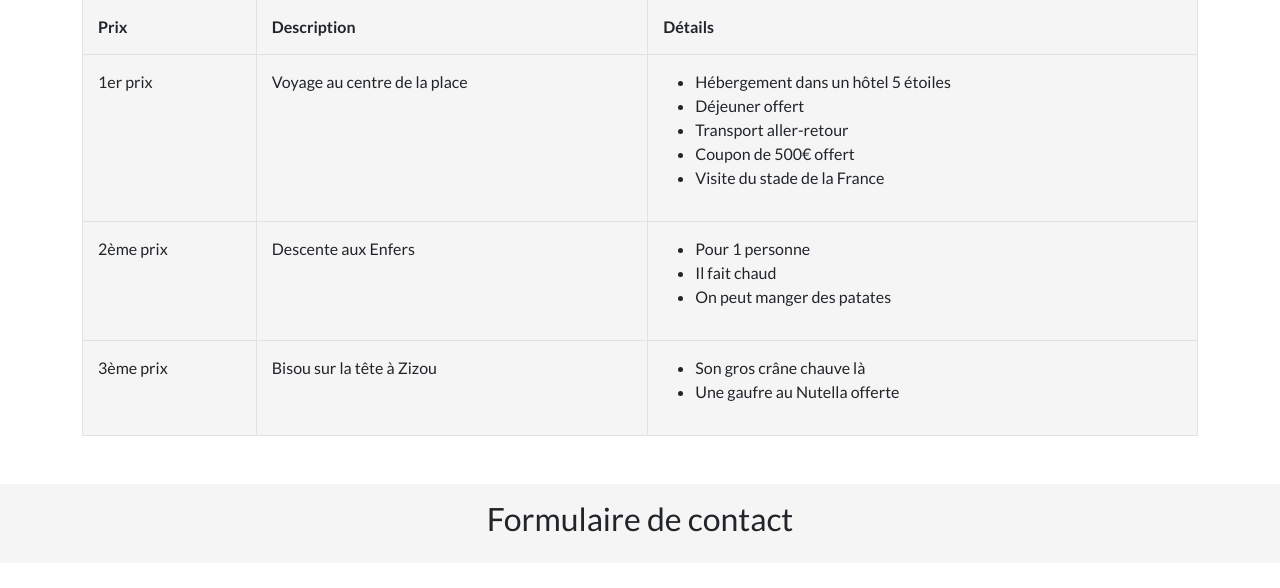
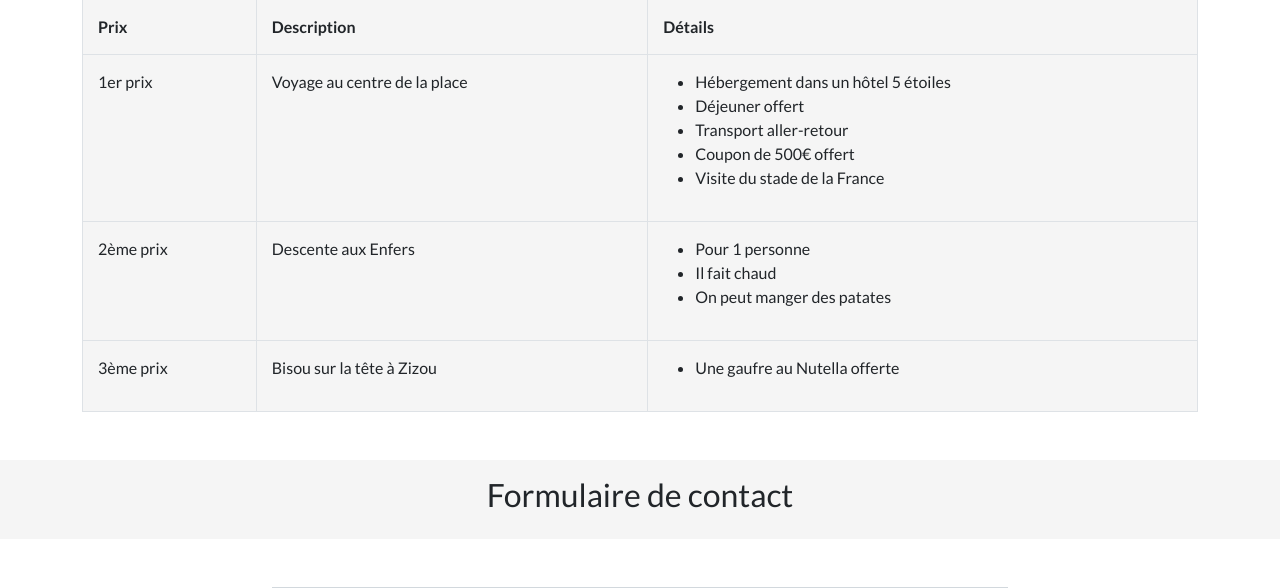
Before and after one commit to hammenth2u/ifa-metz-battle-dev, a PHP site: the page made by app/views/home.tpl.php in a window 1280 px wide. Shown: the part 883-1471 px from the top of the page. Run offline with PHP 8.4, Linux system fonts and the light colour scheme; the template is opened without the code that fills it, so the values that code supplies are empty.

Commit message:
modif de la home

```diff
--- a/app/views/home.tpl.php
+++ b/app/views/home.tpl.php
@@ -64,7 +64,6 @@
         <td>Bisou sur la tête à Zizou</td>
         <td>
           <ul>
-            <li>Son gros crâne chauve là</li>
             <li>Une gaufre au Nutella offerte</li>
           </ul>
         </td>
```
